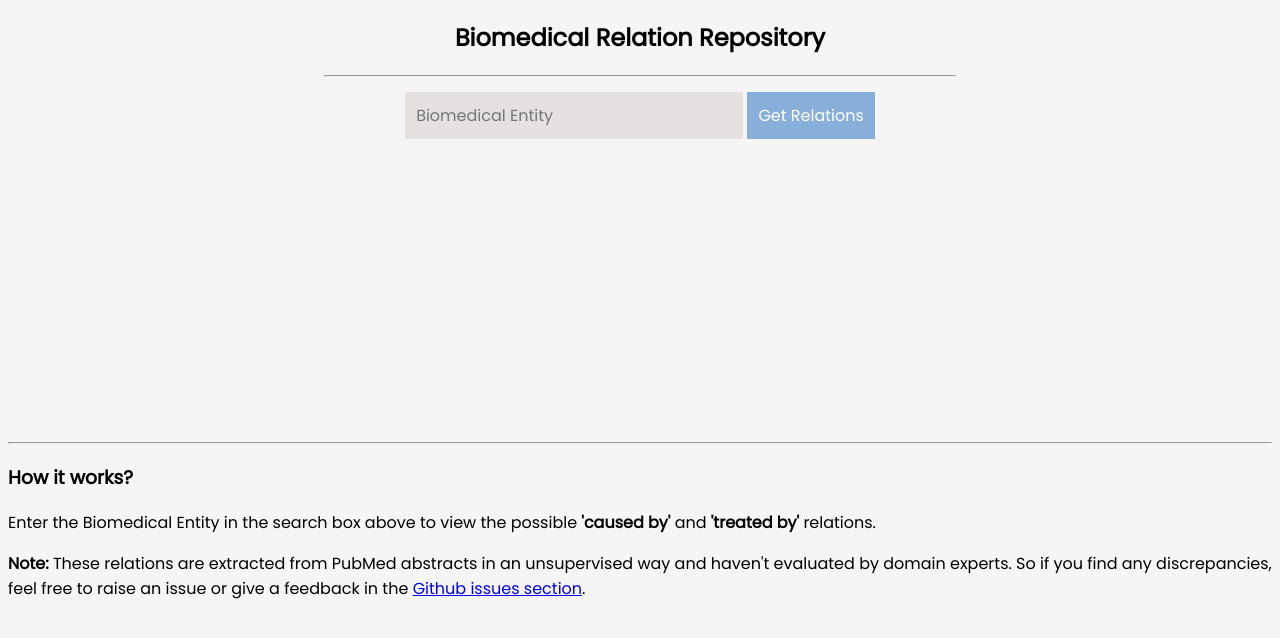
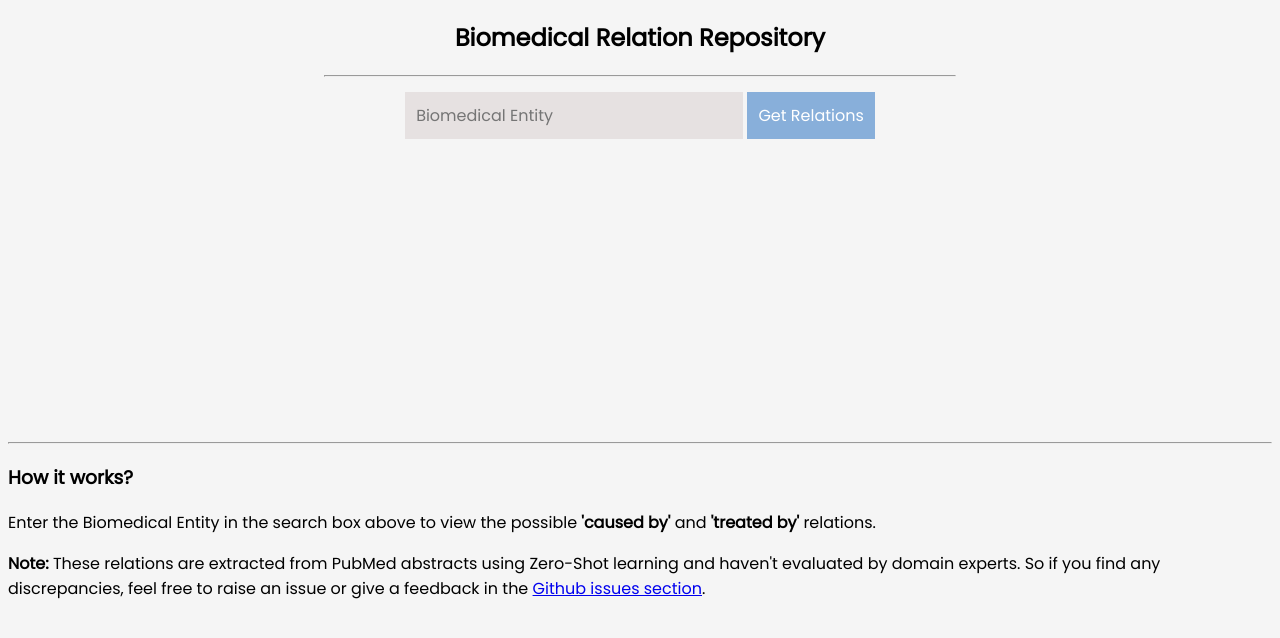
Before and after one commit to transformernlp/biorelations, a plain HTML site: page index.html in a window 1280 px wide. Drawn offline with Linux system fonts and the light colour scheme.

Commit message:
Update index.html

```diff
--- a/index.html
+++ b/index.html
@@ -50,7 +50,7 @@
     </p>
     <!-- <h4>Additional Info : </h4>
     <p>The Biomedical Relation Repository contain 'caused by' and 'treated by' relations for various medical entities.</p> -->
-    <p><strong>Note: </strong>These relations are extracted from PubMed abstracts in an unsupervised way and haven't
+    <p><strong>Note: </strong>These relations are extracted from PubMed abstracts using Zero-Shot learning and haven't
       evaluated by domain experts. So if you find any discrepancies, feel free to raise an issue or give a feedback in
       the
       <a href="https://github.com/transformernlp/biorelations/issues">Github issues section</a>.
```
